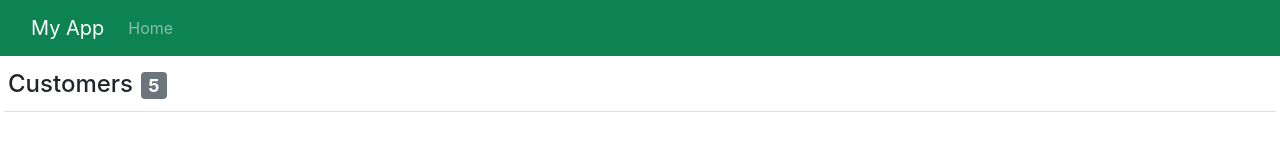
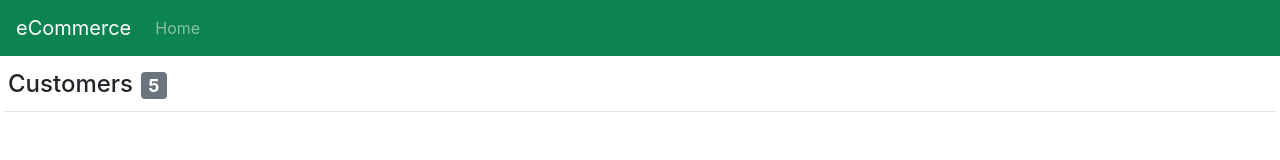
Before and after one commit to FrancoTr/react-ecommerce-classbasedcomponents, a React (Create React App) app: page / in a window 1280 px wide. Shown: the top 160 px of the page. Built offline with nearby package versions, Linux system fonts and the light colour scheme.

Commit message:
change NavBar style classes

```diff
--- a/src/Navbar.jsx
+++ b/src/Navbar.jsx
@@ -4,15 +4,14 @@ class NavBar extends Component {
     return (
       <React.Fragment>
         <nav className="navbar navbar-expand-lg navbar-dark bg-dark navbar-style">
-          <div className="container-fluid">
           <a className="navbar-brand" href="/#">
-              My App
+            eCommerce
           </a>
           <button
             className="navbar-toggler"
             type="button"
-              data-bs-toggle="collapse"
-              data-bs-target="#navbarSupportedContent"
+            data-toggle="collapse"
+            data-target="#navbarSupportedContent"
             aria-controls="navbarSupportedContent"
             aria-expanded="false"
             aria-label="Toggle navigation"
@@ -20,14 +19,13 @@ class NavBar extends Component {
             <span className="navbar-toggler-icon"></span>
           </button>
           <div className="collapse navbar-collapse" id="navbarSupportedContent">
-              <ul className="navbar-nav me-auto mb-2 mb-lg-0">
+            <ul className="navbar-nav mr-auto">
               <li className="nav-item">
                 <a className="nav-link" href="/#">
                   Home
                 </a>
               </li>
             </ul>
-            </div>
           </div>
         </nav>
       </React.Fragment>
```
Lines whose indentation alone changed are shown as unchanged.
